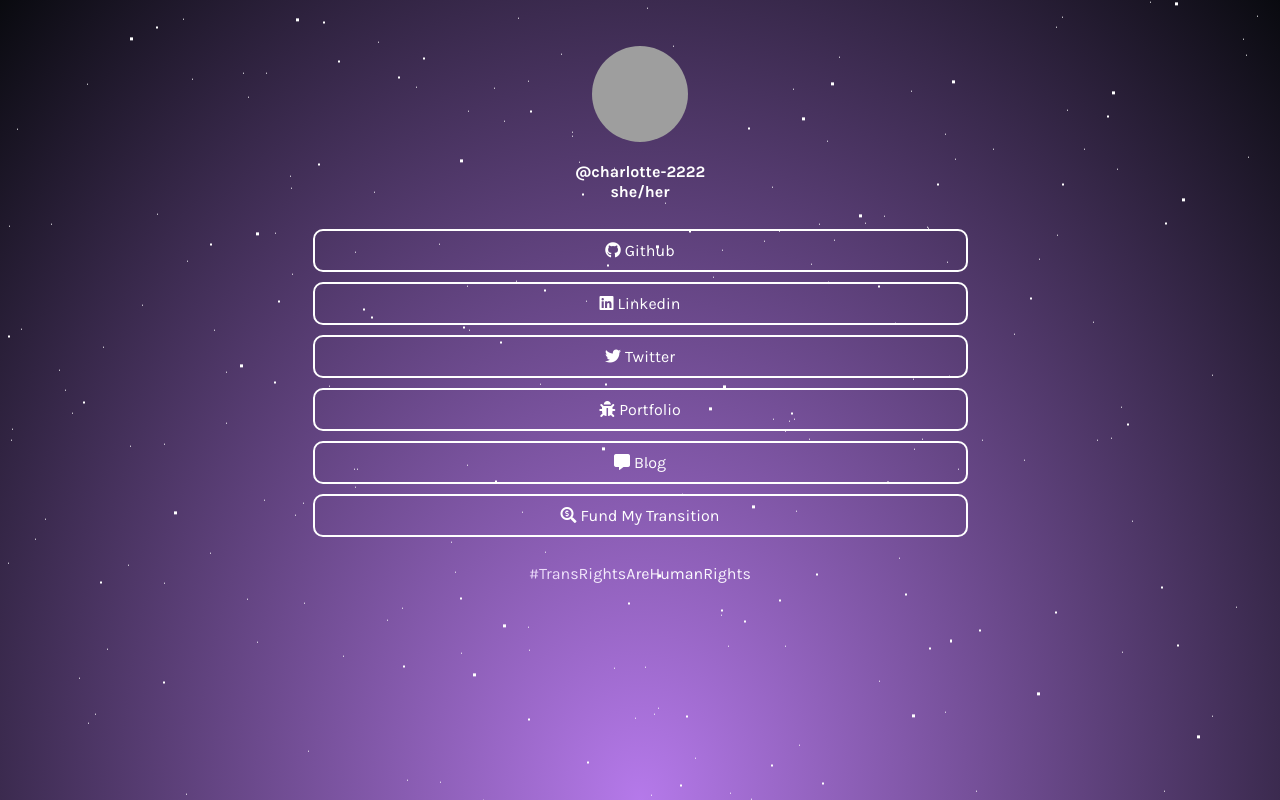
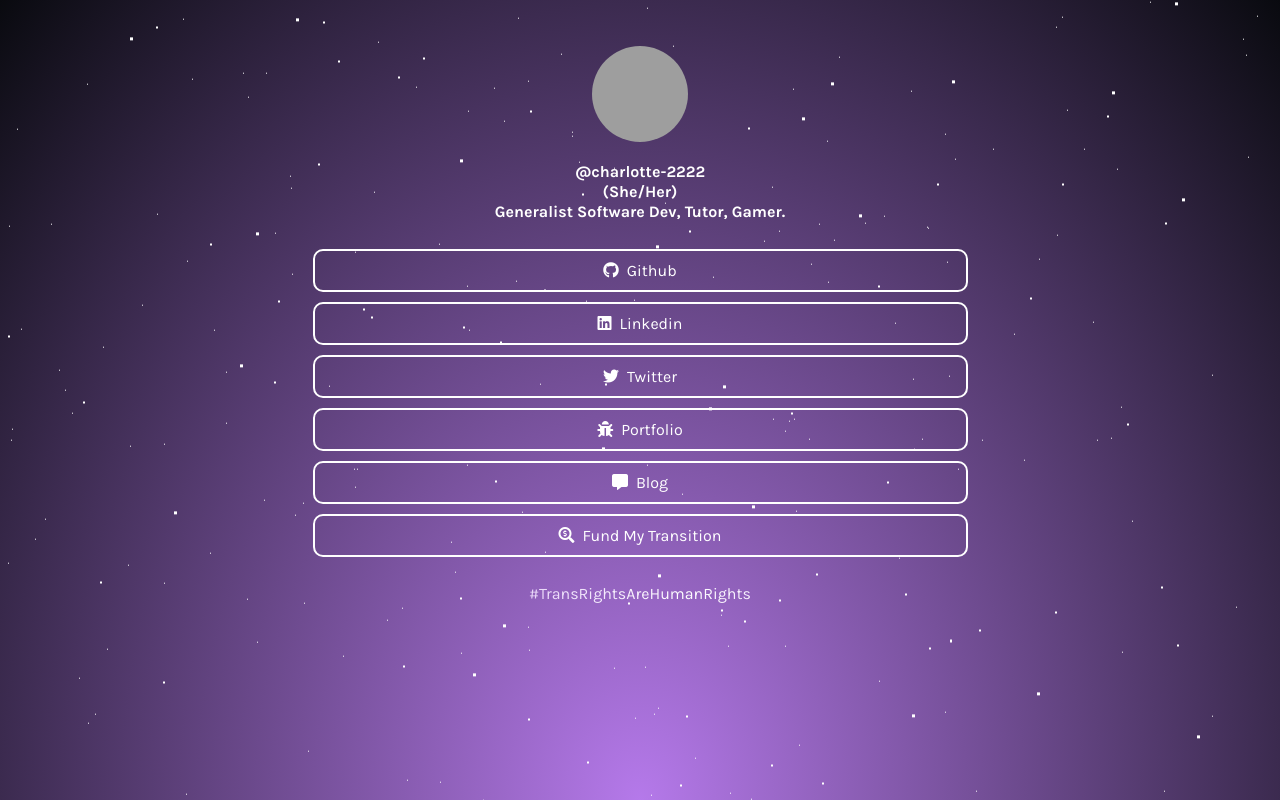
Before and after one commit to charlotte-2222/links, a plain HTML site: page index.html in a window 1280 px wide. Drawn offline with Linux system fonts and the light colour scheme; grey boxes are pictures that could not be loaded.

Commit message:
smol update

```diff
--- a/index.html
+++ b/index.html
@@ -47,29 +47,33 @@ https://github.com/johnggli/linktree
 
 <div id="userName">
   @charlotte-2222<br>
-  she/her
+  (She/Her)<br>
+  Generalist Software Dev, Tutor, Gamer.
 </div>
 
 <div id="links">
   <a class="link" href="https://github.com/charlotte-2222" target="_blank">
-    <i class="fab fa-github">&nbsp;</i>Github
+    <i class="fab fa-github">&nbsp;&nbsp;</i>Github
   </a>
   <a class="link" href="https://www.linkedin.com/in/charlotte-childers/" target="_blank">
-    <i class="fab fa-linkedin">&nbsp;</i>Linkedin
+    <i class="fab fa-linkedin">&nbsp;&nbsp;</i>Linkedin
   </a>
   <a class="link" href="https://twitter.com/@Charlotte_cjc" target="_blank">
-    <i class="fab fa-twitter">&nbsp;</i>Twitter
+    <i class="fab fa-twitter">&nbsp;&nbsp;</i>Twitter
   </a>
   <a class="link" href="https://charlotte-2222.github.io/char-site/" target="_blank">
-    <i class="fas fa-bug">&nbsp;</i>Portfolio
+    <i class="fas fa-bug">&nbsp;&nbsp;</i>Portfolio
   </a>
   <a class="link" href="https://charlotte-2222.github.io/" target="_blank">
-    <i class="fas fa-comment-alt">&nbsp;</i>Blog
+    <i class="fas fa-comment-alt">&nbsp;&nbsp;</i>Blog
   </a>
   <a class="link" href="https://www.gofundme.com/manage/w6za7x" target="_blank">
-    <i class="fas fa-search-dollar">&nbsp;</i>Fund My Transition
+    <i class="fas fa-search-dollar">&nbsp;&nbsp;</i>Fund My Transition
   </a>
 </div>
+
+<!-- fixed spacing -->
+
 
 <div id="hashtag">
   #TransRightsAreHumanRights
```
